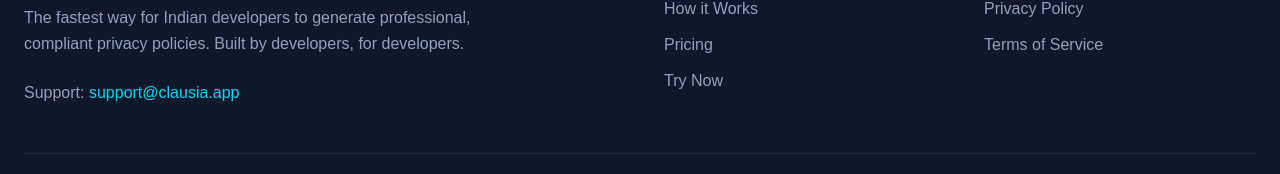
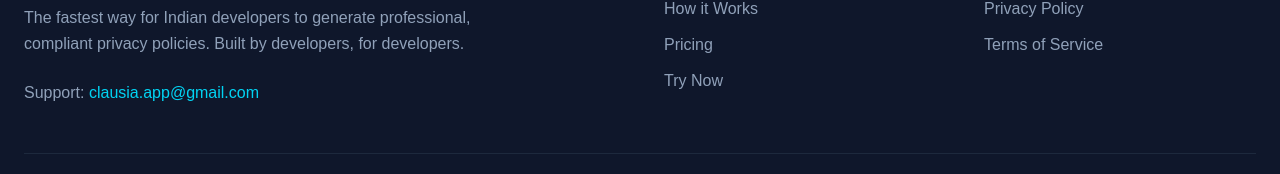
Before and after one commit to aDiThYa-808/Clausia, a Next.js app: page / in a window 1280 px wide. Shown: the part 3030-3204 px from the top of the page. Built offline with nearby package versions, Linux system fonts and the light colour scheme.

Commit message:
refactor: change support email everywhere

```diff
--- a/src/app/components/dashboard/DashboardFooter.tsx
+++ b/src/app/components/dashboard/DashboardFooter.tsx
@@ -24,10 +24,10 @@
                 Terms of Service
               </a>
               <a
-                href="mailto:support@clausia.app"
+                href="mailto:clausia.app@gmail.com"
                 className="hover:text-blue-600 transition-colors"
               >
-                support@clausia.app
+                clausia.app@gmail.com
               </a>
             </div>
           </div>
--- a/src/app/legal/privacypolicy/page.tsx
+++ b/src/app/legal/privacypolicy/page.tsx
@@ -78,7 +78,7 @@
             Clausia
           </Link>
           <a
-              href="mailto:support@clausia.app"
+              href="mailto:clausia.app@gmail.com"
               className="group px-6 py-2.5 rounded-full bg-cyan-500 text-white font-medium text-sm hover:shadow-lg hover:scale-105 transition-all duration-200 flex items-center gap-2"
             >
               Contact Us
@@ -147,10 +147,10 @@
                 <p className="text-slate-400">
                   Support:{" "}
                   <a
-                    href="mailto:support@clausia.app"
+                    href="mailto:clausia.app@gmail.com"
                     className="text-cyan-400 hover:text-cyan-300 transition-colors"
                   >
-                    support@clausia.app
+                    clausia.app@gmail.com
                   </a>
                 </p>
               </div>
--- a/src/app/legal/termsofservice/page.tsx
+++ b/src/app/legal/termsofservice/page.tsx
@@ -78,7 +78,7 @@
           Clausia
         </Link>
         <a
-          href="mailto:support@clausia.app"
+          href="mailto:clausia.app@gmail.com"
           className="group px-6 py-2.5 rounded-full bg-cyan-500 text-white font-medium text-sm hover:shadow-lg hover:scale-105 transition-all duration-200 flex items-center gap-2"
         >
           Contact Us
@@ -133,10 +133,10 @@
                 <p className="text-slate-400">
                   Support:{" "}
                   <a
-                    href="mailto:support@clausia.app"
+                    href="mailto:clausia.app@gmail.com"
                     className="text-cyan-400 hover:text-cyan-300 transition-colors"
                   >
-                    support@clausia.app
+                    clausia.app@gmail.com
                   </a>
                 </p>
               </div>
--- a/src/app/page.tsx
+++ b/src/app/page.tsx
@@ -695,10 +695,10 @@
                 <p className="text-slate-400">
                   Support:{" "}
                   <a
-                    href="mailto:support@clausia.app"
+                    href="mailto:clausia.app@gmail.com"
                     className="text-cyan-400 hover:text-cyan-300 transition-colors"
                   >
-                    support@clausia.app
+                    clausia.app@gmail.com
                   </a>
                 </p>
               </div>
```
